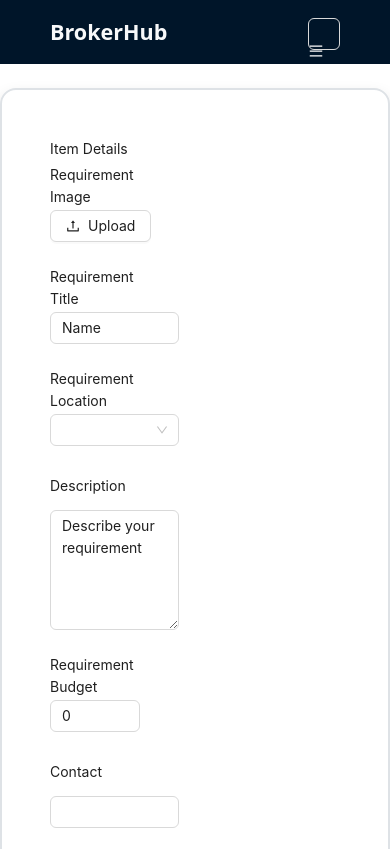
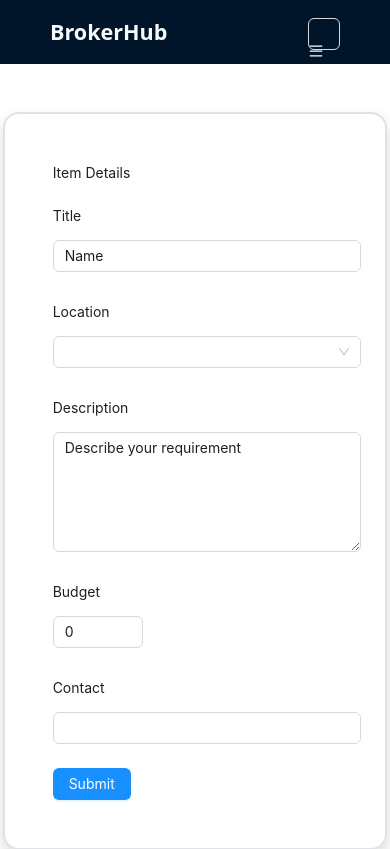
Before and after one commit to VAIJ-TEJAS/BrokersHub_React_Frontend, a React (Vite) app: page /AddItem in a window 390 px wide. Shown: the top 849 px of the page. Built offline with nearby package versions, Linux system fonts and the light colour scheme.

Commit message:
Filter and Addition page made responsive

```diff
--- a/src/Pages/AddItem.tsx
+++ b/src/Pages/AddItem.tsx
@@ -1,10 +1,10 @@
 /* eslint-disable @typescript-eslint/no-explicit-any */
-import { Form, Input, InputNumber, Upload, Button, Select } from 'antd';
-import { UploadOutlined } from '@ant-design/icons';
+import { Form, Input, InputNumber, Button, Select } from 'antd';
 import { useFormik } from 'formik';
 import ItemCard from '../components/ItemCard';
 import Navbar from '../components/Navbar';
 import { useEffect, useState } from 'react';
+import '../components/Navbar.css'
 
 
 const AddAuction = () => {
@@ -41,26 +41,26 @@ const AddAuction = () => {
         },
     });
 
-    const imageUploadProps = {
-        beforeUpload: (_file: File) => {
-            const reader = new FileReader();
-            reader.onload = (event) => {
-                const dataUrl = event.target?.result as string;
-                setImageURL(dataUrl);
-                console.log(dataUrl)
-                formik.setFieldValue('image', [_file]);
-            };
-            reader.readAsDataURL(_file);
-            return false;
-        },
-    };
+    // const imageUploadProps = {
+    //     beforeUpload: (_file: File) => {
+    //         const reader = new FileReader();
+    //         reader.onload = (event) => {
+    //             const dataUrl = event.target?.result as string;
+    //             setImageURL(dataUrl);
+    //             console.log(dataUrl)
+    //             formik.setFieldValue('image', [_file]);
+    //         };
+    //         reader.readAsDataURL(_file);
+    //         return false;
+    //     },
+    // };
 
-    const normFile = (e: any) => {
-        if (Array.isArray(e)) {
-            return e;
-        }
-        return e && e.fileList;
-    };
+    // const normFile = (e: any) => {
+    //     if (Array.isArray(e)) {
+    //         return e;
+    //     }
+    //     return e && e.fileList;
+    // };
 
     const onSearch = (value: string) => {
         console.log('search:', value);
@@ -73,17 +73,17 @@ const AddAuction = () => {
         <>
             <Navbar />
                 <div className='d-flex justify-content-center bg-[#F5F5F5]'>
-                    <div className='bg-[#FFF] col-md-8 border border-2 rounded-4 my-4 shadow flex justify-between items-center overflow-hidden'>
+                    <div className='addMainContainer bg-[#FFF] col-md-8 border border-2 rounded-4 mt-5 mb-4 shadow flex justify-between items-center overflow-hidden'>
                         <Form
                             labelCol={{ span: 8 }}
                             wrapperCol={{ span: 14 }}
                             layout='horizontal'
                             onFinish={formik.handleSubmit}
-                            className='p-5 col-7'
+                            className='p-5 pe-4 addCardDetails'
                         >
-                            <div className='text-4xl font-medium text-[#002766] mb-1'>Item Details</div>
+                            <div className='text-4xl font-medium text-[#002766] mb-3'>Item Details</div>
 
-                            <Form.Item
+                            {/* <Form.Item
                                 label='Requirement Image'
                                 name='image'
                                 valuePropName='fileList'
@@ -92,9 +92,9 @@ const AddAuction = () => {
                                 <Upload name='image' {...imageUploadProps}>
                                     <Button icon={<UploadOutlined />}>Upload</Button>
                                 </Upload>
-                            </Form.Item>
+                            </Form.Item> */}
 
-                            <Form.Item label='Requirement Title' rules={[{ required: true, message: 'Please enter the requirement title!' }]}>
+                            <Form.Item label='Title' rules={[{ required: true, message: 'Please enter the requirement title!' }]}>
                                 <Input
                                     onChange={(e) => {
                                         formik.setFieldValue('title', e.target.value);
@@ -103,7 +103,7 @@ const AddAuction = () => {
                                 />
                             </Form.Item>
 
-                            <Form.Item label='Requirement Location' rules={[{ required: true, message: 'Please enter the location!' }]}>
+                            <Form.Item label='Location' rules={[{ required: true, message: 'Please enter the location!' }]}>
                             <Select
                                 showSearch
                                 placeholder="Select a person"
@@ -147,7 +147,7 @@ const AddAuction = () => {
                             </Form.Item>
 
                             <Form.Item
-                                label='Requirement Budget'
+                                label='Budget'
                                 rules={[{ required: true, message: 'Please enter the budget!' }]}
                             >
                                 <InputNumber
@@ -169,9 +169,6 @@ const AddAuction = () => {
                                 />
                             </Form.Item>
 
-
-
-                            <Form.Item wrapperCol={{ offset: 8, span: 14 }}>
                                 <Button
                                     type='primary'
                                     className='bg-[#1890FF] w-full font-semibold'
@@ -180,18 +177,20 @@ const AddAuction = () => {
                                 >
                                     Submit
                                 </Button>
-                            </Form.Item>
                         </Form>
-                        <div className='h-100 col-5 d-flex justify-content-center align-items-center bg-[#001529]'>
+                        <div className='h-100 w-auto d-flex justify-content-center align-items-center bg-[#001529]'>
+                            <div className='addCardShower'>
                                 <ItemCard
                                     item = {
                                         {image: imageURL,
                                             title:formik.values.title,
                                             description:formik.values.description,
                                             contact:formik.values.contact,
-                                    budget: formik.values.budget}
+                                            budget: formik.values.budget
+                                        }
                                     }
                                 />
+                            </div>
                         </div>
                     </div>
                 </div>
--- a/src/components/Navbar.css
+++ b/src/components/Navbar.css
@@ -55,3 +55,35 @@
         min-width: 260px;
     }
 }
+
+
+
+/* Add container css  */
+.addMainContainer{
+    min-width: 800px;
+}
+
+.addCardShower{
+    display: block;
+}
+
+.addCardDetails{
+    width: 60%;
+}
+
+
+@media (max-width: 850px) {
+    .addCardShower{
+        display: none;
+    }
+
+    .addCardDetails{
+        width: 100%;
+    }
+
+    .addMainContainer{
+        min-width: 300px;
+    }
+
+
+}
```
Lines whose indentation alone changed are shown as unchanged.
